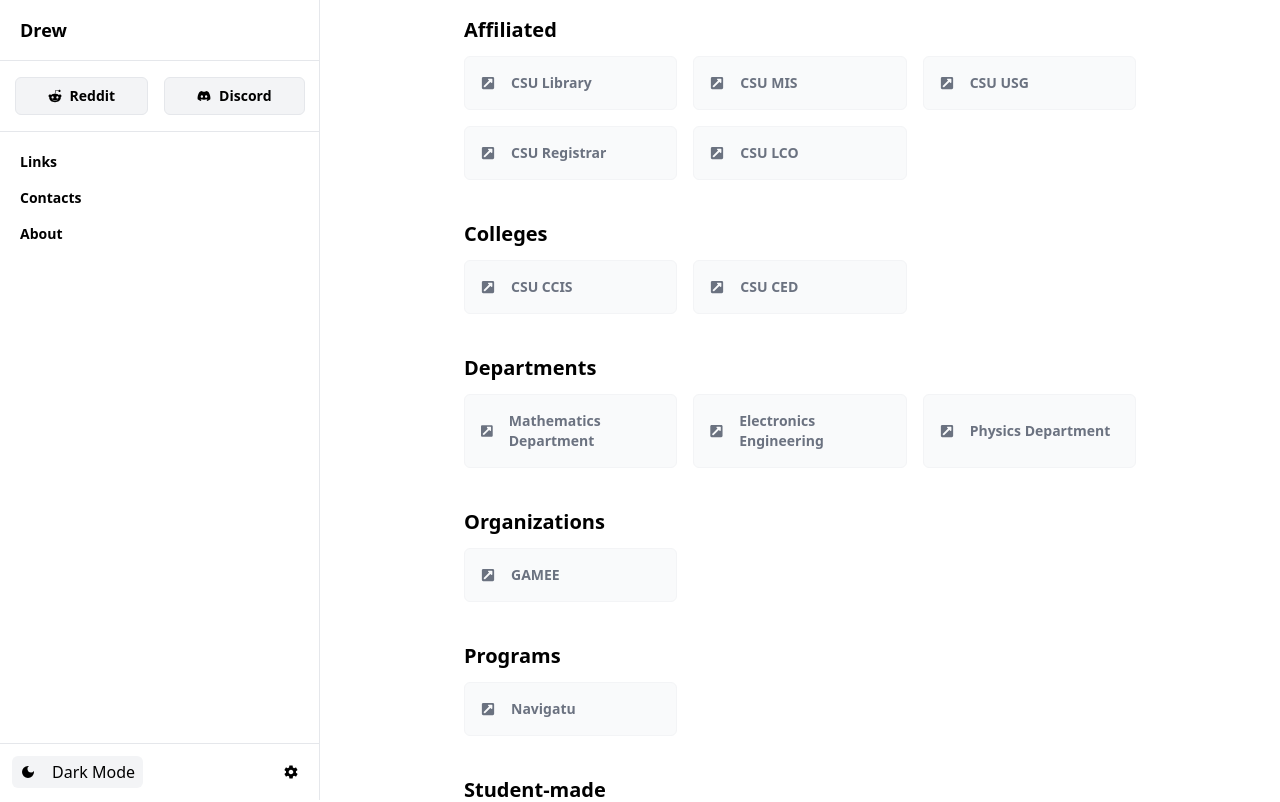
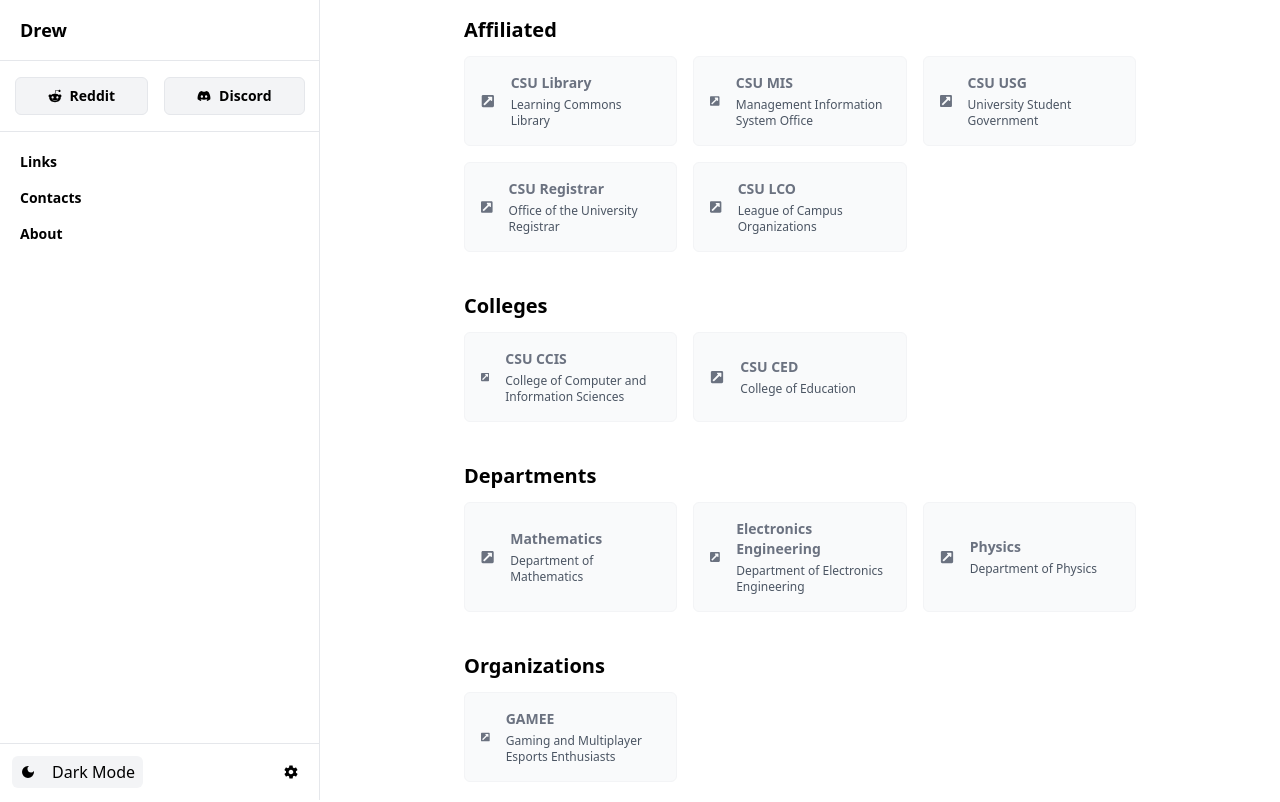
Before and after one commit to kentezrabetita/csu-drew, a Next.js app: page /facebook in a window 1280 px wide. Shown: the top 802 px of the page. Built offline with nearby package versions, Linux system fonts and the light colour scheme.

Commit message:
add description in facebook links

```diff
--- a/common/constants/facebook-pages.json
+++ b/common/constants/facebook-pages.json
@@ -49,15 +49,18 @@
     "category": "Departments",
     "pages": [
       {
-        "name": "Mathematics Department",
+        "name": "Mathematics",
+        "description": "Department of Mathematics",
         "link": "https://www.facebook.com/csumathdept"
       },
       {
         "name": "Electronics Engineering",
+        "description": "Department of Electronics Engineering",
         "link": "https://www.facebook.com/carsuece"
       },
       {
-        "name": "Physics Department",
+        "name": "Physics",
+        "description": "Department of Physics",
         "link": "https://www.facebook.com/carsuphysicsdepartment"
       }
     ]
--- a/common/content/facebook.tsx
+++ b/common/content/facebook.tsx
@@ -28,7 +28,12 @@
                           className='flex flex-row items-center p-4 space-x-4 text-sm font-bold text-gray-500 border border-gray-100 rounded-md dark:bg-gray-900 dark:text-gray-400 dark:border-gray-700 bg-gray-50'
                         >
                           <FaExternalLinkSquareAlt />
-                          <span>{page.name}</span>
+                          <div className='flex flex-col space-y-1'>
+                            <span>{page.name}</span>
+                            <span className='text-xs font-normal text-gray-600'>
+                              {page.description}
+                            </span>
+                          </div>
                         </Link>
                       );
                     })}
```
